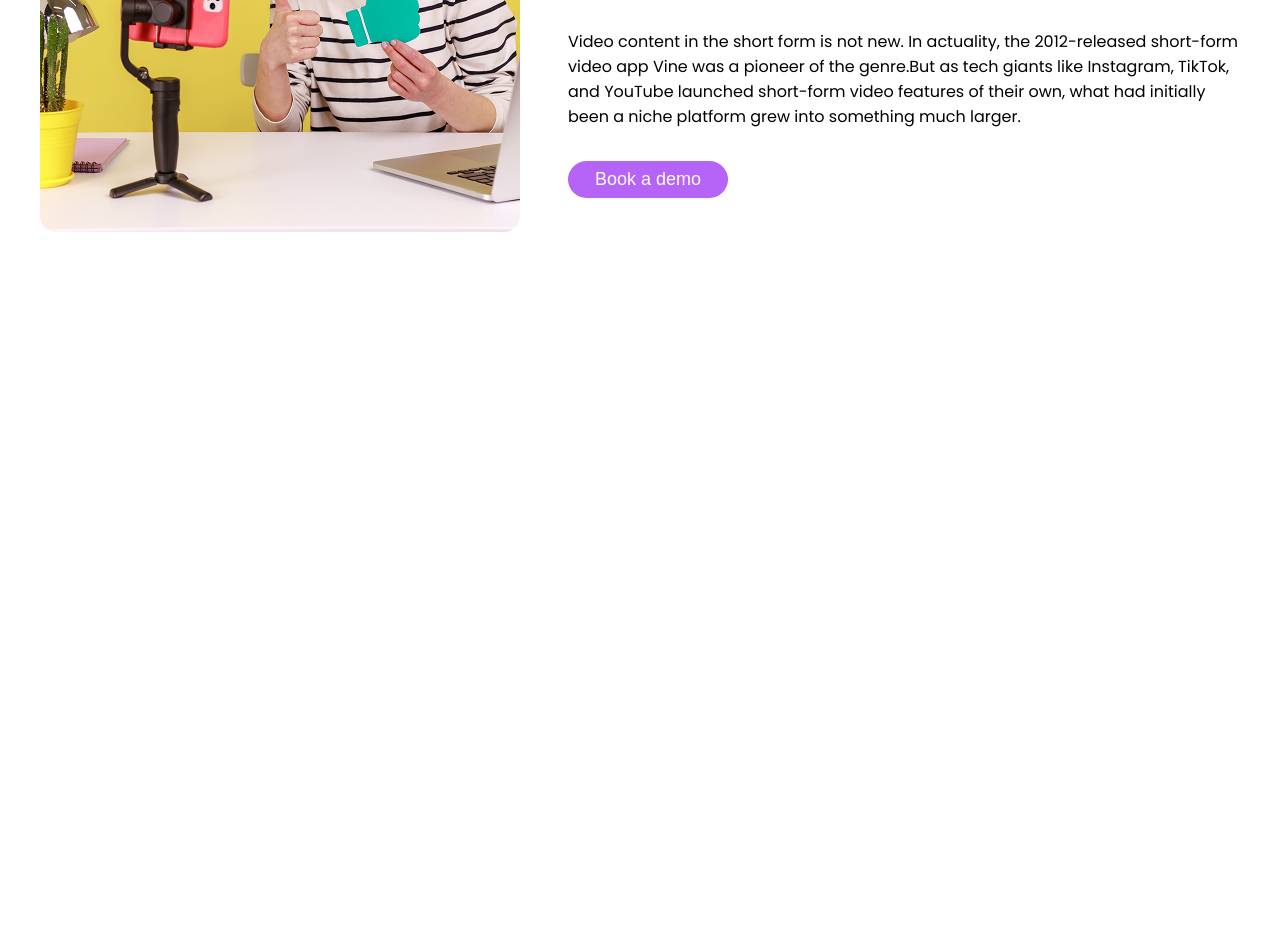
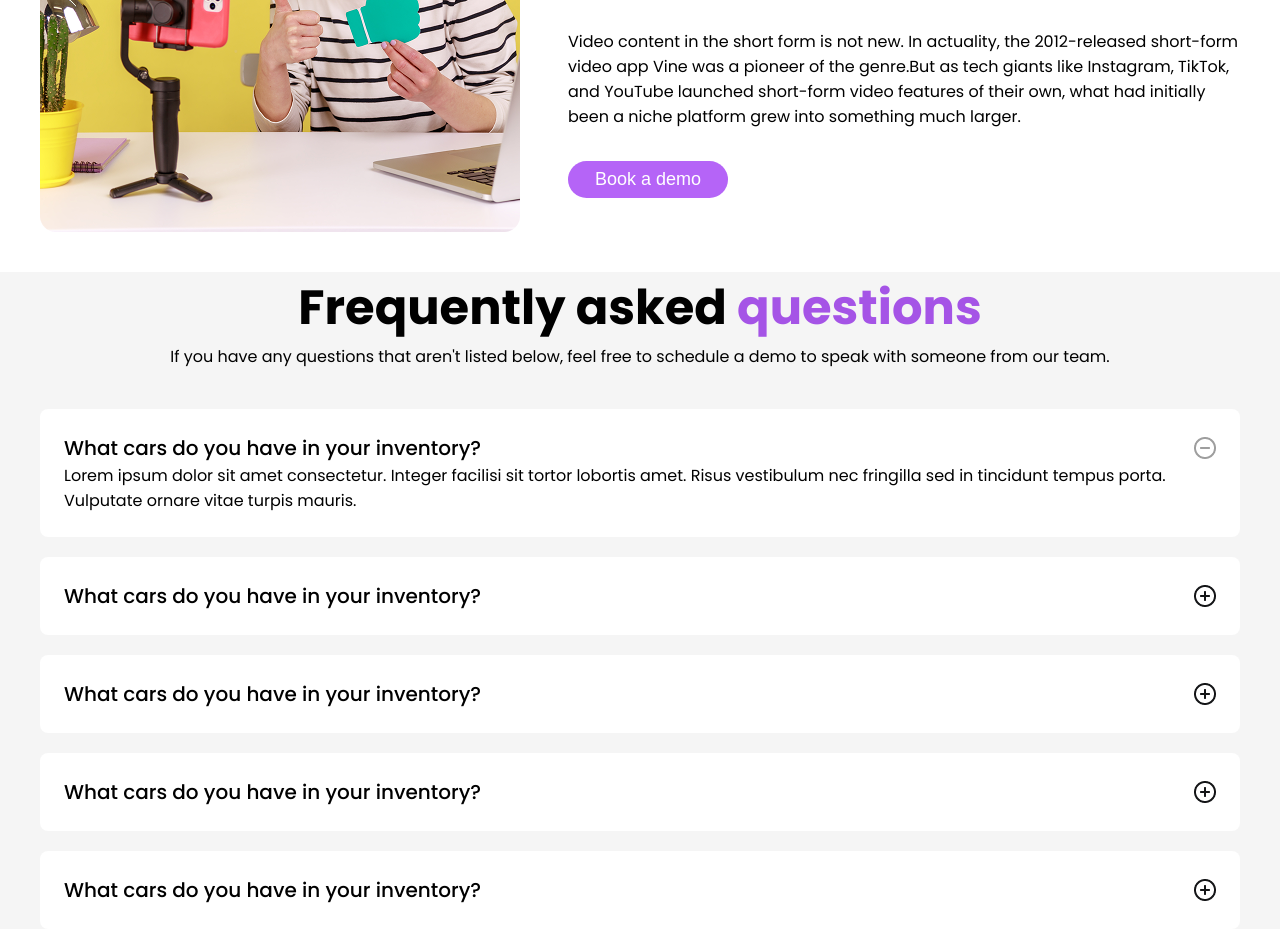
Before and after one commit to sujoy-dam/SM-Technology-task, a plain HTML site: page index.html in a window 1280 px wide. Shown: the part 4144-5073 px from the top of the page. Before the commit the page ends 4416 px from the top, so only its background shows below. Drawn offline with Linux system fonts and the light colour scheme.

Commit message:
FAQ section design done

```diff
--- a/index.html
+++ b/index.html
@@ -213,27 +213,33 @@
                 <div class="social-media-clip-content grid">
                     <div class="social-media-clip-content-card">
                         <p class="social-media-clip-content-title">Instagram Reels</p>
-                        <p>Share your long-form videos or raw clips with us. Our team will help you choose the best hooks & content from your video. </p>
+                        <p>Share your long-form videos or raw clips with us. Our team will help you choose the best
+                            hooks & content from your video. </p>
                     </div>
                     <div class="social-media-clip-content-card">
                         <p class="social-media-clip-content-title">Tik Tok videos</p>
-                        <p>Share your long-form videos or raw clips with us. Our team will help you choose the best hooks & content from your video. </p>
+                        <p>Share your long-form videos or raw clips with us. Our team will help you choose the best
+                            hooks & content from your video. </p>
                     </div>
                     <div class="social-media-clip-content-card">
                         <p class="social-media-clip-content-title">YouTube shorts</p>
-                        <p>Share your long-form videos or raw clips with us. Our team will help you choose the best hooks & content from your video. </p>
+                        <p>Share your long-form videos or raw clips with us. Our team will help you choose the best
+                            hooks & content from your video. </p>
                     </div>
                     <div class="social-media-clip-content-card">
                         <p class="social-media-clip-content-title">Instagram Reels</p>
-                        <p>Share your long-form videos or raw clips with us. Our team will help you choose the best hooks & content from your video. </p>
+                        <p>Share your long-form videos or raw clips with us. Our team will help you choose the best
+                            hooks & content from your video. </p>
                     </div>
                     <div class="social-media-clip-content-card">
                         <p class="social-media-clip-content-title">Educational shorts</p>
-                        <p>Share your long-form videos or raw clips with us. Our team will help you choose the best hooks & content from your video. </p>
+                        <p>Share your long-form videos or raw clips with us. Our team will help you choose the best
+                            hooks & content from your video. </p>
                     </div>
                     <div class="social-media-clip-content-card">
                         <p class="social-media-clip-content-title">Instagram Reels</p>
-                        <p>Share your long-form videos or raw clips with us. Our team will help you choose the best hooks & content from your video. </p>
+                        <p>Share your long-form videos or raw clips with us. Our team will help you choose the best
+                            hooks & content from your video. </p>
                     </div>
                 </div>
             </div>
@@ -312,6 +318,36 @@
                 </div>
             </div>
         </section>
+        <!-- FAG section  -->
+        <section class="faq-section">
+            <div class="faq-container container mx-auto">
+                <p class="section-title font-bold text-center">Frequently asked <span class="text-primary">questions</span></p>
+                <p class="text-center">
+                    If you have any questions that aren't listed below, feel free to schedule a demo to speak with someone from our team.
+                </p>
+                <div class="faq-content-container">
+                    <div class="faq-box">
+                        <p class="faq-question flex justify-between items-center"> What cars do you have in your inventory? <img src="./assets/icons/Icon-.png" alt=""></p>
+                        <p>Lorem ipsum dolor sit amet consectetur. Integer facilisi sit tortor lobortis amet. Risus vestibulum nec fringilla sed in tincidunt tempus porta. Vulputate ornare vitae turpis mauris. </p>
+                    </div>
+                    <div class="faq-box">
+                        <p class="faq-question flex justify-between items-center"> What cars do you have in your inventory? <img src="./assets/icons/Icon+.png" alt=""></p>
+                    </div>
+                    <div class="faq-box">
+                        <p class="faq-question flex justify-between items-center"> What cars do you have in your inventory? <img src="./assets/icons/Icon+.png" alt=""></p>
+
+                    </div>
+                    <div class="faq-box">
+                        <p class="faq-question flex justify-between items-center"> What cars do you have in your inventory? <img src="./assets/icons/Icon+.png" alt=""></p>
+
+                    </div>
+                    <div class="faq-box">
+                        <p class="faq-question flex justify-between items-center"> What cars do you have in your inventory? <img src="./assets/icons/Icon+.png" alt=""></p>
+
+                    </div>
+                </div>
+            </div>
+        </section>
     </main>
     <footer class="footer-section none">
         <div class="footer-container container mx-auto">
--- a/styles/resposive.css
+++ b/styles/resposive.css
@@ -102,7 +102,8 @@
     .business-vedios-section,
     .short-vedio-section,
     .creative-services-container,
-    .engaging-clip-section {
+    .engaging-clip-section,
+    .faq-section {
         padding: 0 10px;
     }
 
--- a/styles/style.css
+++ b/styles/style.css
@@ -331,6 +331,23 @@ nav>.btn-box {
     margin: 32px 0;
 }
 
+/* FAQ section  */
+.faq-content-container{
+margin-top: 40px;
+}
+.faq-content-container > * + *{
+margin-top: 20px;
+}
+.faq-box{
+    padding: 24px;
+    background-color: white;
+    border-radius: 8px;
+}
+.faq-question{
+    font-size: 20px;
+    font-weight: 500;
+}
+
 /* footer section  */
 .footer-section {
     padding: 46px 0 56px 0;
```
Also changed, not shown: assets/icons/Icon+.png (added), assets/icons/Icon-.png (added).
